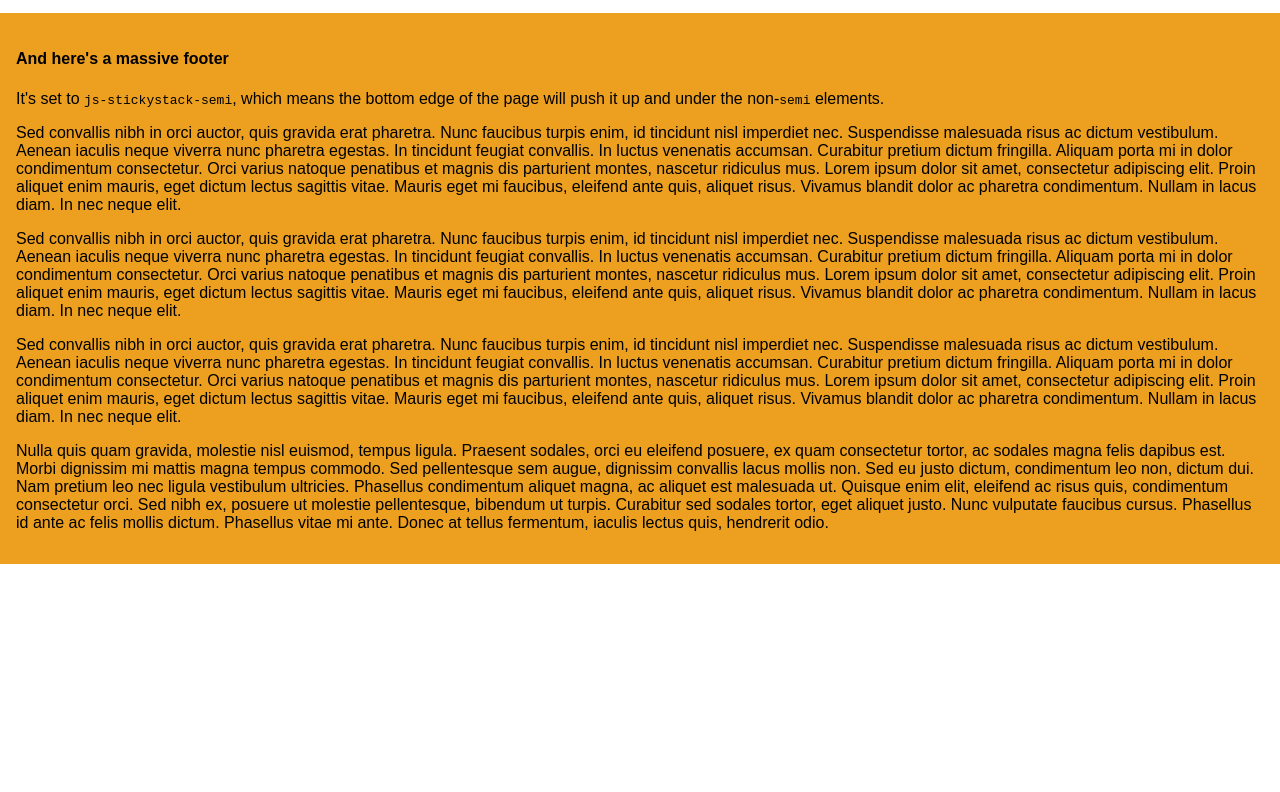
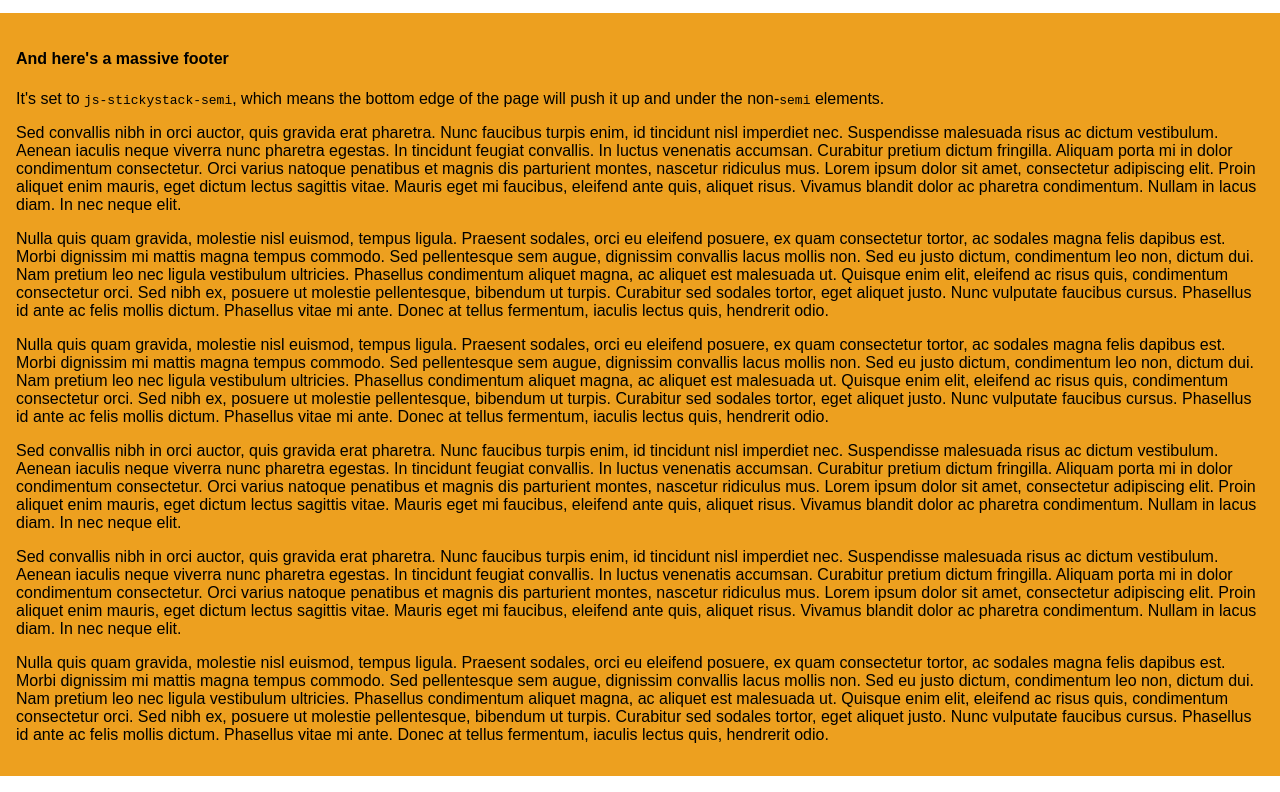
Before and after one commit to jrsouth/stickystack, a website: page index.html in a window 1280 px wide. Shown: the part 2313-3105 px from the top of the page. Before the commit the page ends 2893 px from the top, so only its background shows below. Drawn offline with Linux system fonts and the light colour scheme.

Commit message:
Update sample file

```diff
--- a/index.html
+++ b/index.html
@@ -114,6 +114,10 @@
 
     <p>Sed convallis nibh in orci auctor, quis gravida erat pharetra. Nunc faucibus turpis enim, id tincidunt nisl imperdiet nec. Suspendisse malesuada risus ac dictum vestibulum. Aenean iaculis neque viverra nunc pharetra egestas. In tincidunt feugiat convallis. In luctus venenatis accumsan. Curabitur pretium dictum fringilla. Aliquam porta mi in dolor condimentum consectetur. Orci varius natoque penatibus et magnis dis parturient montes, nascetur ridiculus mus. Lorem ipsum dolor sit amet, consectetur adipiscing elit. Proin aliquet enim mauris, eget dictum lectus sagittis vitae. Mauris eget mi faucibus, eleifend ante quis, aliquet risus. Vivamus blandit dolor ac pharetra condimentum. Nullam in lacus diam. In nec neque elit.</p>
 
+    <p>Nulla quis quam gravida, molestie nisl euismod, tempus ligula. Praesent sodales, orci eu eleifend posuere, ex quam consectetur tortor, ac sodales magna felis dapibus est. Morbi dignissim mi mattis magna tempus commodo. Sed pellentesque sem augue, dignissim convallis lacus mollis non. Sed eu justo dictum, condimentum leo non, dictum dui. Nam pretium leo nec ligula vestibulum ultricies. Phasellus condimentum aliquet magna, ac aliquet est malesuada ut. Quisque enim elit, eleifend ac risus quis, condimentum consectetur orci. Sed nibh ex, posuere ut molestie pellentesque, bibendum ut turpis. Curabitur sed sodales tortor, eget aliquet justo. Nunc vulputate faucibus cursus. Phasellus id ante ac felis mollis dictum. Phasellus vitae mi ante. Donec at tellus fermentum, iaculis lectus quis, hendrerit odio.</p>
+
+    <p>Nulla quis quam gravida, molestie nisl euismod, tempus ligula. Praesent sodales, orci eu eleifend posuere, ex quam consectetur tortor, ac sodales magna felis dapibus est. Morbi dignissim mi mattis magna tempus commodo. Sed pellentesque sem augue, dignissim convallis lacus mollis non. Sed eu justo dictum, condimentum leo non, dictum dui. Nam pretium leo nec ligula vestibulum ultricies. Phasellus condimentum aliquet magna, ac aliquet est malesuada ut. Quisque enim elit, eleifend ac risus quis, condimentum consectetur orci. Sed nibh ex, posuere ut molestie pellentesque, bibendum ut turpis. Curabitur sed sodales tortor, eget aliquet justo. Nunc vulputate faucibus cursus. Phasellus id ante ac felis mollis dictum. Phasellus vitae mi ante. Donec at tellus fermentum, iaculis lectus quis, hendrerit odio.</p>
+
     <p>Sed convallis nibh in orci auctor, quis gravida erat pharetra. Nunc faucibus turpis enim, id tincidunt nisl imperdiet nec. Suspendisse malesuada risus ac dictum vestibulum. Aenean iaculis neque viverra nunc pharetra egestas. In tincidunt feugiat convallis. In luctus venenatis accumsan. Curabitur pretium dictum fringilla. Aliquam porta mi in dolor condimentum consectetur. Orci varius natoque penatibus et magnis dis parturient montes, nascetur ridiculus mus. Lorem ipsum dolor sit amet, consectetur adipiscing elit. Proin aliquet enim mauris, eget dictum lectus sagittis vitae. Mauris eget mi faucibus, eleifend ante quis, aliquet risus. Vivamus blandit dolor ac pharetra condimentum. Nullam in lacus diam. In nec neque elit.</p>
 
     <p>Sed convallis nibh in orci auctor, quis gravida erat pharetra. Nunc faucibus turpis enim, id tincidunt nisl imperdiet nec. Suspendisse malesuada risus ac dictum vestibulum. Aenean iaculis neque viverra nunc pharetra egestas. In tincidunt feugiat convallis. In luctus venenatis accumsan. Curabitur pretium dictum fringilla. Aliquam porta mi in dolor condimentum consectetur. Orci varius natoque penatibus et magnis dis parturient montes, nascetur ridiculus mus. Lorem ipsum dolor sit amet, consectetur adipiscing elit. Proin aliquet enim mauris, eget dictum lectus sagittis vitae. Mauris eget mi faucibus, eleifend ante quis, aliquet risus. Vivamus blandit dolor ac pharetra condimentum. Nullam in lacus diam. In nec neque elit.</p>
```
